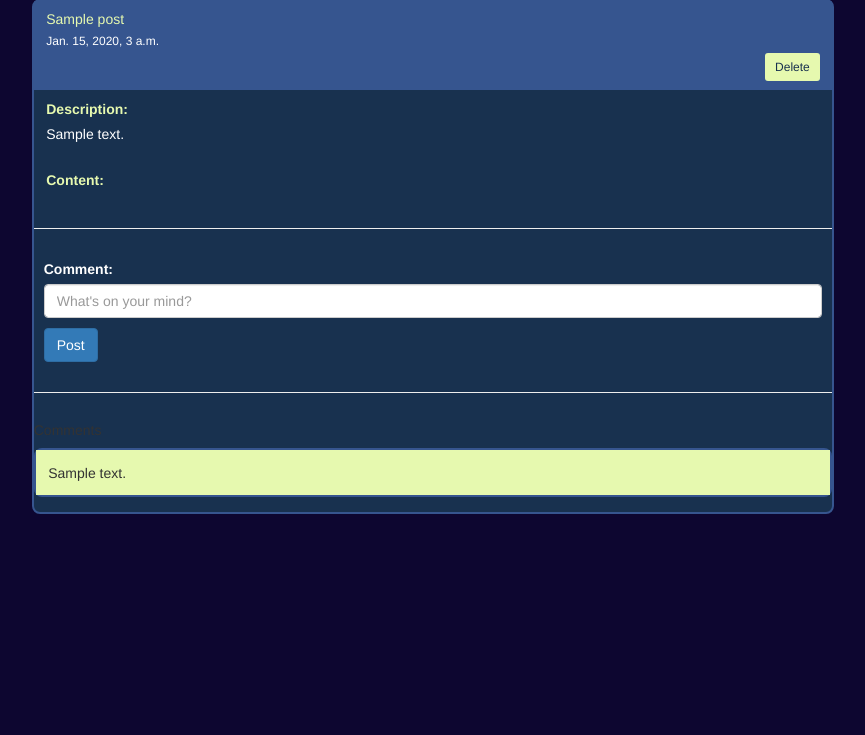
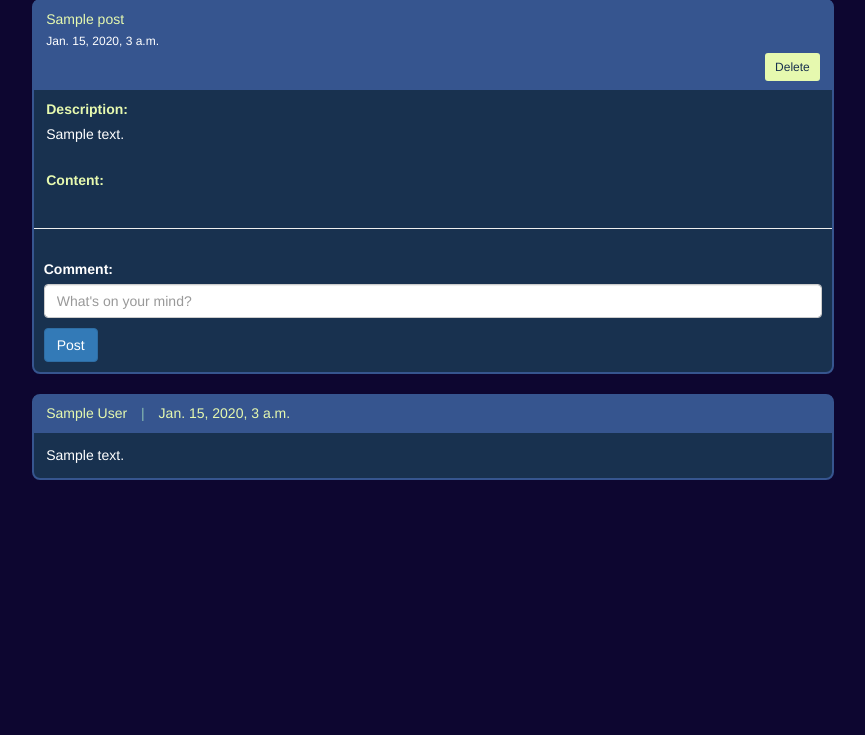
Before and after one commit to CMPUT404W19T3/NewPee, a Django app: page /posts/00000000-0000-0000-0000-000000000001 in a window 1280 px wide. Shown: the part 81-816 px from the top of the page, without its empty margins (207-1072 px from the left). Run offline with Django 3.2, Linux system fonts and the light colour scheme; a user stored in the database is signed in; tables that the repository leaves empty hold one stand-in row (values such as "Sample post"); some libraries are stand-ins or nearby versions.

Commit message:
style comments

```diff
--- a/NewPee/Posts/models.py
+++ b/NewPee/Posts/models.py
@@ -151,6 +151,7 @@
     id = models.UUIDField(primary_key=True, default=uuid.uuid4, editable=False)
     parent = models.ForeignKey('Post', on_delete=models.CASCADE , null=False, blank=False)
     author = models.CharField(max_length=140, null=False, blank=False)
+    displayName = models.CharField(max_length=15, null=True, blank=True)
     content = models.CharField(max_length=140, null=False, blank=False)
     published = models.DateTimeField(auto_now_add=True)
 
--- a/NewPee/Posts/serializers.py
+++ b/NewPee/Posts/serializers.py
@@ -56,7 +56,7 @@
     class Meta:
 
         model = Comment
-        fields = ('id', 'parent', 'author', 'content', 'published')
+        fields = ('id', 'parent', 'author', 'displayName', 'content', 'published')
 
 class ForeignPostSerializer(serializers.ModelSerializer):
 
--- a/NewPee/static/scripts/post.js
+++ b/NewPee/static/scripts/post.js
@@ -23,11 +23,12 @@
     const elementMakeComment = document.getElementById("comment_creation_submit");
     var userID = document.getElementById("userID").value;
     var userUUID = userID.split("/")[5];
+    var displayName = document.getElementById("displayName").value;
     var user_api_url = "/api/authors/" + userID;
     const deletePostButton = document.querySelector("#remove_post_submit");
     var author;
 
-
+if (deletePostButton != null) {
     deletePostButton.addEventListener('click', event =>{
         //event.preventDefault();
         console.log(userUUID);
@@ -81,6 +82,7 @@
         });
         //location.pathname = "/authors/" + userUUID;
     });
+}
     elementMakeComment.addEventListener('submit', event => {
         //event.preventDefault();
         // https://stackoverflow.com/questions/31878960/calling-django-view-from-ajax
@@ -89,6 +91,7 @@
         var data = JSON.stringify({
             parent: postID,
             author : userID,
+            displayName : displayName,
             content: comment,
             csrfmidddlewaretoken: csrftoken,
         });
--- a/NewPee/templates/base.html
+++ b/NewPee/templates/base.html
@@ -18,6 +18,7 @@
     <div class="container">
 
         <input type="hidden" id="userID" value={{ logged_in_author.id }}>
+        <input type="hidden" id="displayName" value={{ logged_in_author.displayName }}>
 
         {% block rightColumn %}
         {% endblock %}
--- a/NewPee/templates/comment.html
+++ b/NewPee/templates/comment.html
@@ -1,21 +1,23 @@
 {% load static %}
+{% block head %}
+    <!-- CSS -->
+    <link rel="stylesheet" type="text/css" href="{% static 'styles/post_card_view.css' %}"/>
+{% endblock %}
+{% load parse_iso %}
 
-<hr>
-<form id="comment_creation_submit" style="margin: 10px; color: white;">
-    {% csrf_token %}
-    {{ comment_form }}
-    <button type="submit" style="margin-top: 10px;"class ="btn btn-primary mr-0">Post</button>
-
-</form>
-<hr>
 {% if comments %}
-<h5>Comments</h5>
 {% for comment in comments %}
 
-<div class="card">
-  <div class="card-body" style="background: #e6f9af;">
-    {{ comment.content }}
+<div class="card custom-card" data-toggle="modal" id="posts/{{ post.id }}" >
+  <div class="card-header">
+      <span id="post-date">{{comment.displayName}}</span>
+      <span style="margin-left:1rem; margin-right:1rem; color: #8bbeb2">|</span>
+      <span class="card-subtitle mb-2" id="post-date">{{ comment.published|parse_iso }}</span>
+  </div>
+  <div class="card-body">
+      <p class="card-text" id="description">{{comment.content}}</p>
   </div>
 </div>
+
 {% endfor %}
 {% endif %}
--- a/NewPee/templates/post.html
+++ b/NewPee/templates/post.html
@@ -47,8 +47,16 @@
     <img class="img-fluid" src={{ posts.content }} >
   {% endif %}
 </div>
-  {% include "comment.html" %}
+<hr>
+<form id="comment_creation_submit" style="margin: 10px; color: white;">
+    {% csrf_token %}
+    {{ comment_form }}
+    <button type="submit" style="margin-top: 10px;"class ="btn btn-primary mr-0">Post</button>
+</form>
   {% include "add_private_modal.html" %}
 </div>
+<br>
+
+{% include "comment.html" %}
 
 {% endblock %}
--- a/NewPee/templates/post_modal.html
+++ b/NewPee/templates/post_modal.html
@@ -21,8 +21,8 @@
         <hr>
         <input type="text" class="form-control mb-2" placeholder="Reply">
         <hr>
-        {% include "./comment.html" %}
       </div>
     </div>
   </div>
 </div>
+{% include "./comment.html" %}
--- a/NewPee/views/forms.py
+++ b/NewPee/views/forms.py
@@ -89,5 +89,5 @@
 
 class CommentForm(forms.Form):
 
-    comment = forms.CharField(label="Comment", max_length=100,
+    comment = forms.CharField(label="Comment", max_length=140,
                     widget=forms.TextInput(attrs={'placeholder': 'What\'s on your mind?', 'id':'comment', 'class': 'form-control'}))
```
Also changed, not shown: NewPee/Posts/migrations/0007_comment_displayname.py (added).
